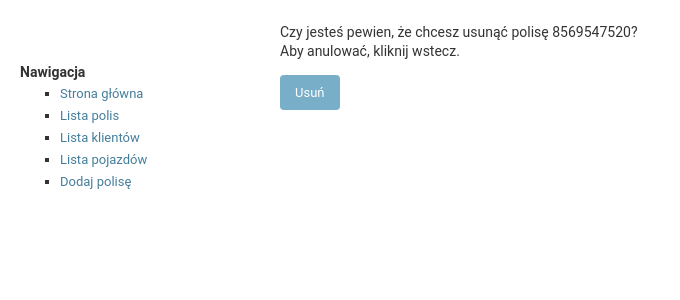
After one commit to smagiera/agenthelper, a Django app: page /helper/2/delete in a window 1280 px wide. The commit adds this page. Shown: the top 300 px of the page, without its empty margins (0-680 px from the left). Run offline with Django 3.2, Linux system fonts and the light colour scheme; data comes from the database, SQL or seed files in the repository; both versions use the stored data as it was after the commit.

Commit message:
deleting policies added

```diff
--- a/helper/templates/helper/details.html
+++ b/helper/templates/helper/details.html
@@ -47,4 +47,5 @@
 </table>
 <br>
 <a href="{% url 'helper:edit' policy.id %}">Edytuj polisę</a>
+<a href="{% url 'helper:delete' policy.id %}">Usuń polisę</a>
 {% endblock %}
--- /dev/null
+++ b/helper/templates/helper/policy_confirm_delete.html
@@ -0,0 +1,12 @@
+{% extends "helper/base.html" %}
+
+{% block title %}Usuń polisę{{ policy.number }}{% endblock %}
+
+{% block content %}
+<p>Czy jesteś pewien, że chcesz usunąć polisę {{ policy.number }}?<br>
+    Aby anulować, kliknij wstecz.
+</p>
+<form method="POST">{% csrf_token %}
+    <input type="submit" value="Usuń"/>
+</form>
+{% endblock %}
--- a/helper/urls.py
+++ b/helper/urls.py
@@ -7,4 +7,5 @@ urlpatterns = [
     path('<int:pk>/details/', views.DetailView.as_view(), name='details'),
     path('add/', views.PolicyCreate.as_view(), name='create'),
     path('<int:pk>/edit', views.PolicyUpdate.as_view(), name='edit'),
+    path('<int:pk>/delete', views.PolicyDelete.as_view(), name='delete')
 ]
--- a/helper/views.py
+++ b/helper/views.py
@@ -1,6 +1,6 @@
 from django.http import HttpResponseRedirect
 from django.shortcuts import get_object_or_404,render
-from django.urls import reverse
+from django.urls import reverse,reverse_lazy
 from django.views import generic
 from django import forms
 
@@ -28,3 +28,7 @@ class PolicyUpdate(generic.UpdateView):
     model = Policy
     form_class = PolicyForm
     template_name = 'helper/policy_form.html'
+
+class PolicyDelete(generic.DeleteView):
+    model = Policy
+    success_url = reverse_lazy('helper:index')
```
Also changed, not shown: db.sqlite3.
